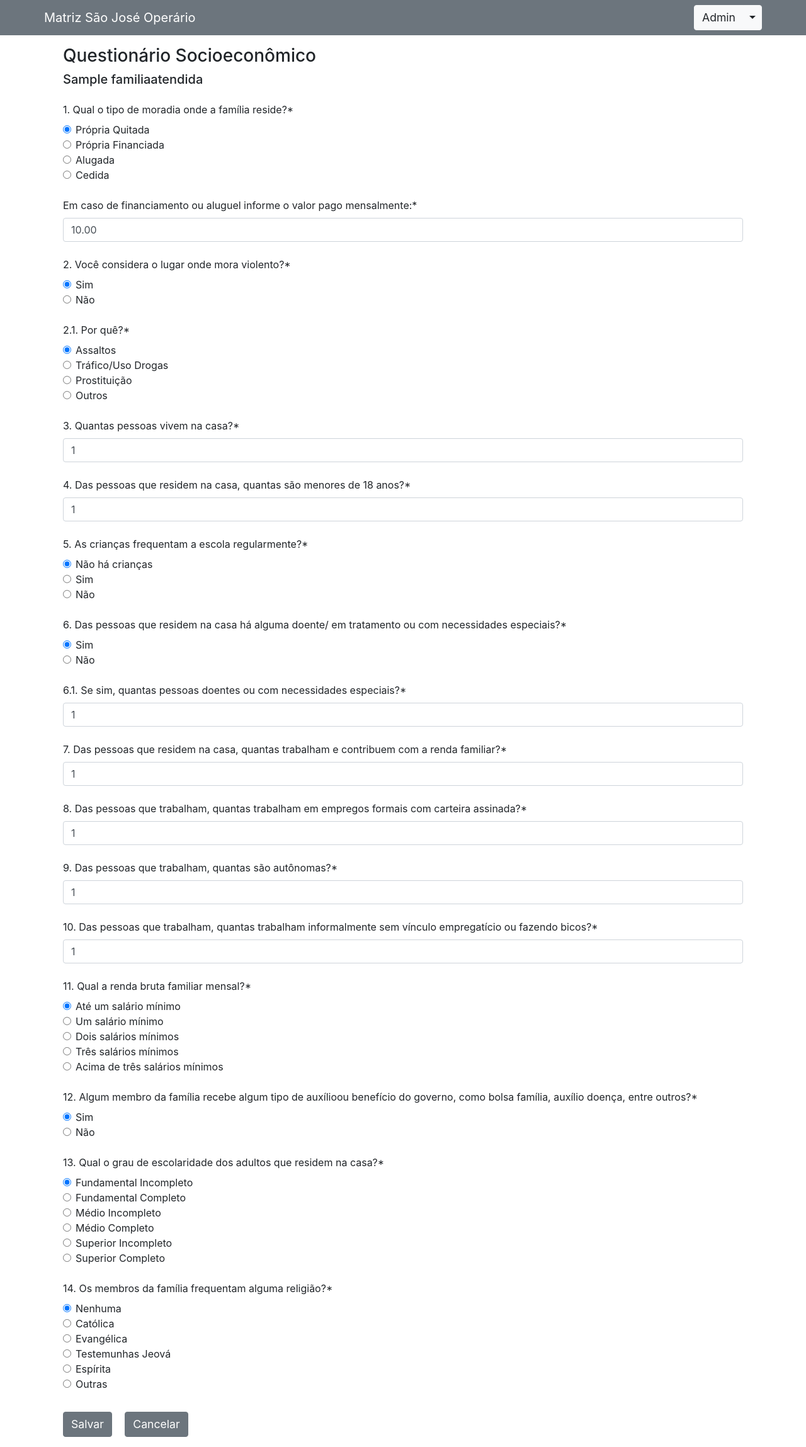
After one commit to celsorv/cesta, a Django app: page /cadastros/familiaatendida/1/questionario in a window 1280 px wide. The commit adds this page. Shown: the whole page at 63% size. Run offline with Django 3.2, Linux system fonts and the light colour scheme; a user stored in the database is signed in; tables that the repository leaves empty hold one stand-in row (values such as "Sample post"); some libraries are stand-ins or nearby versions.

Commit message:
Inclusão do questionário Sócioeconômico

```diff
--- a/cadastros/forms.py
+++ b/cadastros/forms.py
@@ -1,6 +1,9 @@
 from django import forms
+from crispy_forms.helper import FormHelper
+from crispy_forms.layout import Div, Layout, Fieldset, Submit
+from crispy_forms.bootstrap import InlineRadios
 
-from pages.models import FamiliaAtendida, UnidadeOrganizacao, GrupoProduto, Produto
+from pages.models import FamiliaAtendida, FamiliaQuestionario, UnidadeOrganizacao, GrupoProduto, Produto
 
 class UnidadeOrganizacaoForm(forms.ModelForm):
 
@@ -45,6 +48,66 @@ class FamiliaAtendidaForm(forms.ModelForm):
         self.fields['telefone'].widget.attrs['aria-label'] = 'Informe os telefones de contato'
         self.fields['observacoes'].widget.attrs['aria-label'] = 'Informe observações importantes'
 
+class FamiliaQuestionarioForm(forms.ModelForm):
+
+    class Meta:
+        model = FamiliaQuestionario
+        exclude = ['familia', 'respondido']
+
+    def __init__(self, *args, **kwargs):
+        super(FamiliaQuestionarioForm, self).__init__(*args, **kwargs)
+
+        choice_yes_no = [(True, 'Sim'), (False, 'Não')]
+        self.fields['tipoMoradia'] = forms.ChoiceField(
+            choices=FamiliaQuestionario.TIPO_MORADIA,
+            widget=forms.RadioSelect,
+            label='1. Qual o tipo de moradia onde a família reside?',
+        )
+        self.fields['moradiaLugarViolento'] = forms.ChoiceField(
+            choices=choice_yes_no,
+            widget=forms.RadioSelect,
+            label='2. Você considera o lugar onde mora violento?',
+        )
+        self.fields['motivoLugarViolento'] = forms.ChoiceField(
+            choices=FamiliaQuestionario.TIPO_VIOLENCIA,
+            widget=forms.RadioSelect,
+            label='2.1. Por quê?',
+        )
+        self.fields['criancasFrequentamEscola'] = forms.ChoiceField(
+            choices=FamiliaQuestionario.CRIANCAS_NA_ESCOLA,
+            widget=forms.RadioSelect,
+            label='5. As crianças frequentam a escola regularmente?',
+        )
+        self.fields['temPessoasDoentes'] = forms.ChoiceField(
+            choices=choice_yes_no,
+            widget=forms.RadioSelect,
+            label='6. Das pessoas que residem na casa há alguma doente/ em \
+                        tratamento ou com necessidades especiais?',
+        )
+        self.fields['rendaBrutaFamiliar'] = forms.ChoiceField(
+            choices=FamiliaQuestionario.RENDA_BRUTA_FAMILIAR,
+            widget=forms.RadioSelect,
+            label='11. Qual a renda bruta familiar mensal?',
+        )
+        self.fields['recebeAuxilioGoverno'] = forms.ChoiceField(
+            choices=choice_yes_no,
+            widget=forms.RadioSelect,
+            label=('12. Algum membro da família recebe algum tipo de auxílio' +
+                        'ou benefício do governo, como bolsa família, ' +
+                        'auxílio doença, entre outros?'
+                  ),
+        )
+        self.fields['maiorGrauEscolaridade'] = forms.ChoiceField(
+            choices=FamiliaQuestionario.GRAU_ESCOLARIDADE,
+            widget=forms.RadioSelect,
+            label='13. Qual o grau de escolaridade dos adultos que residem na casa?',
+        )
+        self.fields['frequentaReligiao'] = forms.ChoiceField(
+            choices=FamiliaQuestionario.RELIGIAO,
+            widget=forms.RadioSelect,
+            label='14. Os membros da família frequentam alguma religião?',
+        )
+
 
 class GrupoProdutoForm(forms.ModelForm):
 
--- a/cadastros/urls.py
+++ b/cadastros/urls.py
@@ -1,7 +1,7 @@
 from django.urls import path
 
 from .views import FamiliaAtendidaCreate, FamiliaAtendidaDelete, FamiliaAtendidaEdit, FamiliaAtendidaList
-from .views import GrupoProdutoList, GrupoProdutoEdit, GrupoProdutoCreate, GrupoProdutoDelete
+from .views import GrupoProdutoList, GrupoProdutoEdit, GrupoProdutoCreate, GrupoProdutoDelete, FamiliaAtendidaQuestionario
 from .views import UnidadeOrganizacaoEdit, ProdutoList, ProdutoEdit, ProdutoCreate, ProdutoDelete
 
 app_name = 'cadastros'
@@ -12,6 +12,7 @@ urlpatterns = [
     path('familiaatendida/novo', FamiliaAtendidaCreate.as_view(), name='familia_atendida_create'),
     path('familiaatendida/<int:pk>/', FamiliaAtendidaEdit.as_view(), name='familia_atendida_edit'),
     path('familiaatendida/<int:pk>/delete', FamiliaAtendidaDelete.as_view(), name='familia_atendida_delete'),
+    path('familiaatendida/<int:pk>/questionario', FamiliaAtendidaQuestionario.as_view(), name='familia_atendida_question'),
     path('grupoproduto/', GrupoProdutoList.as_view(), name='grupo_produto_list'),
     path('grupoproduto/novo', GrupoProdutoCreate.as_view(), name='grupo_produto_create'),
     path('grupoproduto/<int:pk>/', GrupoProdutoEdit.as_view(), name='grupo_produto_edit'),
--- a/cadastros/views.py
+++ b/cadastros/views.py
@@ -4,8 +4,8 @@ from django.urls import reverse_lazy
 
 from braces.views import GroupRequiredMixin
 
-from .forms import FamiliaAtendidaForm, UnidadeOrganizacaoForm, GrupoProdutoForm, ProdutoForm
-from pages.models import FamiliaAtendida, UnidadeOrganizacao, GrupoProduto, Produto
+from .forms import FamiliaAtendidaForm, FamiliaQuestionarioForm, UnidadeOrganizacaoForm, GrupoProdutoForm, ProdutoForm
+from pages.models import FamiliaAtendida, FamiliaQuestionario, UnidadeOrganizacao, GrupoProduto, Produto
 
 class UnidadeOrganizacaoEdit(GroupRequiredMixin, LoginRequiredMixin, UpdateView):
 
@@ -61,6 +61,20 @@ class FamiliaAtendidaDelete(GroupRequiredMixin, LoginRequiredMixin, DeleteView):
     success_url = reverse_lazy('cadastros:familia_atendida_list')
     group_required = 'admin_users'
     redirect_field_name = '/'
+
+class FamiliaAtendidaQuestionario(GroupRequiredMixin, LoginRequiredMixin, UpdateView):
+
+    model = FamiliaQuestionario
+    form_class = FamiliaQuestionarioForm
+    template_name = 'cadastros/familia_atendida/questionario.html'
+    success_url = reverse_lazy('cadastros:familia_atendida_list')
+    context_object_name = 'db'
+    group_required = 'admin_users'
+    redirect_field_name = '/'
+
+    def form_valid(self, form):
+        form.instance.respondido = True
+        return super().form_valid(form)
 
 class GrupoProdutoList(GroupRequiredMixin, LoginRequiredMixin, ListView):
 
--- a/pages/models.py
+++ b/pages/models.py
@@ -1,4 +1,6 @@
 from django.db import models
+from django.db.models.signals import post_save
+from django.dispatch import receiver
 from django.conf import settings
 from django.core.validators import MinValueValidator, MaxValueValidator
 from datetime import date
@@ -88,6 +90,182 @@ class FamiliaAtendida(models.Model):
 
     def __str__(self):
         return self.nome
+
+class FamiliaQuestionario(models.Model):
+
+    TIPO_MORADIA = (
+        ('QUITAD', 'Própria Quitada'),
+        ('FINANC', 'Própria Financiada'),
+        ('ALUGAD', 'Alugada'),
+        ('CEDIDA', 'Cedida'),
+    )
+
+    RENDA_BRUTA_FAMILIAR = (
+        ('MENOS1', 'Até um salário mínimo'),
+        ('EXATO1', 'Um salário mínimo'),
+        ('EXATO2', 'Dois salários mínimos'),
+        ('EXATO3', 'Três salários mínimos'),
+        ('ACIMA3', 'Acima de três salários mínimos'),
+    )
+
+    GRAU_ESCOLARIDADE = (
+        ('FUN_IN', 'Fundamental Incompleto'),
+        ('FUN_CP', 'Fundamental Completo'),
+        ('MED_IN', 'Médio Incompleto'),
+        ('MED_CP', 'Médio Completo'),
+        ('SUP_IN', 'Superior Incompleto'),
+        ('SUP_CP', 'Superior Completo'),
+    )
+
+    RELIGIAO = (
+        ('NENHUM', 'Nenhuma'),
+        ('CATOLI', 'Católica'),
+        ('EVANGE', 'Evangélica'),
+        ('TJEOVA', 'Testemunhas Jeová'),
+        ('ESPIRI', 'Espírita'),
+        ('OUTROS', 'Outras'),
+    )
+
+    TIPO_VIOLENCIA = (
+        ('ASSALT', 'Assaltos'),
+        ('DROGAS', 'Tráfico/Uso Drogas'),
+        ('PROSTI', 'Prostituição'),
+        ('OUTROS', 'Outros'),
+    )
+
+    CRIANCAS_NA_ESCOLA = (
+        ('NAOHA', 'Não há crianças'),
+        ('SIM', 'Sim'),
+        ('NAO', 'Não'),
+    )
+
+    familia = models.OneToOneField(
+        FamiliaAtendida,
+        on_delete=models.CASCADE,
+        primary_key=True,
+    )
+
+    tipoMoradia = models.CharField(
+        max_length=6,
+        choices=TIPO_MORADIA,
+        verbose_name='1. Qual o tipo de moradia onde a família reside?',
+        blank=False,
+        null=True,
+    )
+
+    valorMoradia = models.DecimalField(
+        max_digits=8,
+        decimal_places=2,
+        validators=[MinValueValidator(Decimal(0.00))],
+        verbose_name='Em caso de financiamento ou aluguel informe o valor pago mensalmente:',
+        null=True,
+    )
+
+    moradiaLugarViolento = models.BooleanField(
+        blank=False,
+        null=True,
+    )
+
+    motivoLugarViolento = models.CharField(
+        max_length=6,
+        choices=TIPO_VIOLENCIA,
+        verbose_name='Lugar Violência',
+        blank=False,
+        null=True,
+    )
+
+    pessoasNaCasa = models.PositiveSmallIntegerField(
+        validators=[MinValueValidator(1), MaxValueValidator(20)],
+        verbose_name='3. Quantas pessoas vivem na casa?',
+        null=True,
+    )
+
+    pessoasMenores = models.PositiveSmallIntegerField(
+        validators=[MaxValueValidator(20)],
+        verbose_name='4. Das pessoas que residem na casa, quantas são menores de 18 anos?',
+        null=True,
+    )
+
+    criancasFrequentamEscola = models.CharField(
+        max_length=6,
+        choices=CRIANCAS_NA_ESCOLA,
+        blank=False,
+        null=True,
+    )
+
+    temPessoasDoentes = models.BooleanField(
+        blank=False,
+        null=True,
+    )
+
+    qtdeDoentes = models.PositiveSmallIntegerField(
+        validators=[MaxValueValidator(20)],
+        verbose_name='6.1. Se sim, quantas pessoas doentes ou com necessidades especiais?',
+        null=True,
+    )
+
+    qtdeTrabalham = models.PositiveSmallIntegerField(
+        validators=[MaxValueValidator(20)],
+        verbose_name='7. Das pessoas que residem na casa, quantas trabalham e contribuem com a renda familiar?',
+        null=True,
+    )
+
+    qtdeTrabalhoFormal = models.PositiveSmallIntegerField(
+        validators=[MaxValueValidator(20)],
+        verbose_name='8. Das pessoas que trabalham, quantas trabalham em empregos formais com carteira assinada?',
+        null=True,
+    )
+
+    qtdeTrabalhoAutonomo = models.PositiveSmallIntegerField(
+        validators=[MaxValueValidator(20)],
+        verbose_name='9. Das pessoas que trabalham, quantas são autônomas?',
+        null=True,
+    )
+
+    qtdeTrabalhoInformal = models.PositiveSmallIntegerField(
+        validators=[MaxValueValidator(20)],
+        verbose_name='10. Das pessoas que trabalham, quantas trabalham informalmente sem vínculo empregatício ou fazendo bicos?',
+        null=True,
+    )
+
+    rendaBrutaFamiliar = models.CharField(
+        max_length=6,
+        choices=RENDA_BRUTA_FAMILIAR,
+        blank=False,
+        null=True,
+    )
+
+    recebeAuxilioGoverno = models.BooleanField(
+        blank=False,
+        null=True,
+    )
+
+    maiorGrauEscolaridade = models.CharField(
+        max_length=6,
+        choices=GRAU_ESCOLARIDADE,
+        blank=False,
+        null=True,
+    )
+
+    frequentaReligiao = models.CharField(
+        max_length=6,
+        choices=RELIGIAO,
+        blank=False,
+        null=True,
+    )
+
+    respondido = models.BooleanField(
+        default=False,
+        null=False,
+    )
+
+    @receiver(post_save, sender=FamiliaAtendida)
+    def cria_questionario_familia(sender, instance, created, **kwargs):
+        if created:
+            FamiliaQuestionario.objects.get_or_create(pk=instance.pk)
+
+    def __str__(self):
+        return self.familia
 
 
 class GrupoProduto(models.Model):
--- a/templates/cadastros/familia_atendida/list.html
+++ b/templates/cadastros/familia_atendida/list.html
@@ -23,7 +23,7 @@
                 <th scope="col">Nome</th>
                 <th scope="col" style="width: 60px">Cestas</th>
                 <th scope="col" style="width: 60px">Ativo</th>
-                <th scope="col" style="width: 60px" class="text-center">Ação</th>
+                <th scope="col" style="width: 90px">Ação</th>
             </tr>
         </thead>
         <tbody>
@@ -39,8 +39,10 @@
                     <td scope="col">
                         <a href="{% url 'cadastros:familia_atendida_edit' dbs.id %}" class="pr-1" target="_self"
                             title="editar {{ dbs.nome }}" role="button"><em class="fas fa-edit text-info"></em></a>
-                        <a href="{% url 'cadastros:familia_atendida_delete' dbs.id %}" target="_self"
+                        <a href="{% url 'cadastros:familia_atendida_delete' dbs.id %}" class="pr-1" target="_self"
                             title="excluir {{ dbs.nome }}" role="button"><em class="fas fa-trash text-danger"></em></a>
+                        <a href="{% url 'cadastros:familia_atendida_question' dbs.id %}" target="_self"
+                            title="questionário {{ dbs.nome }}" role="button"><em class="fas fa-question-circle text-primary"></em></a>
                     </td>
                 </tr>
             {% endfor %}
--- /dev/null
+++ b/templates/cadastros/familia_atendida/questionario.html
@@ -0,0 +1,29 @@
+{% extends 'base.html' %}
+{% load crispy_forms_tags %}
+
+{% block content %}
+
+<div class="col-12 m-auto text-left">
+    <h3>Questionário Socioeconômico</h3>
+    <h5>{{ db.familia }}</h5>
+</div>
+
+<div class="col-12 m-auto pt-2">
+    <form name="form" id="form" action="" method='post'>
+        {% csrf_token %}
+
+        {% for field in form %}
+        <div class="pt-2">
+            {{ field|as_crispy_field }}
+        </div>
+        {% endfor %}
+
+        <div class="pt-3 pb-3">
+            <button type="submit" class="btn btn-secondary">Salvar</button>
+            <a href="{% url 'cadastros:familia_atendida_list' %}" target="_self"
+                class="btn btn-secondary ml-3" role="button">Cancelar</a>
+        </div>
+    </form>
+</div>
+
+{% endblock %}
```
Also changed, not shown: requirements.txt (+12 -0 lines), templates/cadastros/familia_atendida/questionario-mexido.html (added, +149 -0 lines), pages/migrations/0003_familiaquestionario.py (added), pages/migrations/0004_alter_familiaquestionario_motivolugarviolento_and_more.py (added), pages/migrations/0005_familiaquestionario_preenchido_and_more.py (added), pages/migrations/0006_alter_familiaquestionario_tipomoradia.py (added), pages/migrations/0007_familiaquestionario_tempessoasdoentes.py (added), pages/migrations/0008_remove_familiaquestionario_preenchido_and_more.py (added), pages/static/css/style.css (line endings or trailing spaces).
